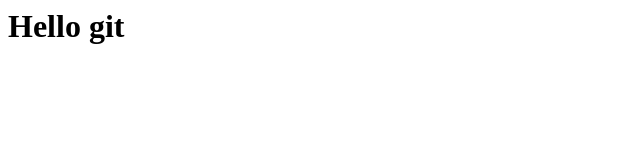
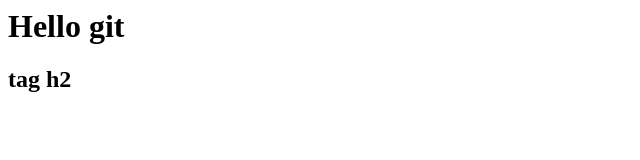
Before and after one commit to prisskreative/priskreative.github.io, a plain HTML site: page index.html in a window 1280 px wide. Shown: the full height of the page, 0-640 px from the left. Drawn offline with Linux system fonts and the light colour scheme.

Commit message:
add h2
 h2 tag added

```diff
--- a/index.html
+++ b/index.html
@@ -8,6 +8,8 @@
 
 <h1> Hello git</h1>
 
+<h2>tag h2</h2>
+
 
 </body>
 </html>
```
